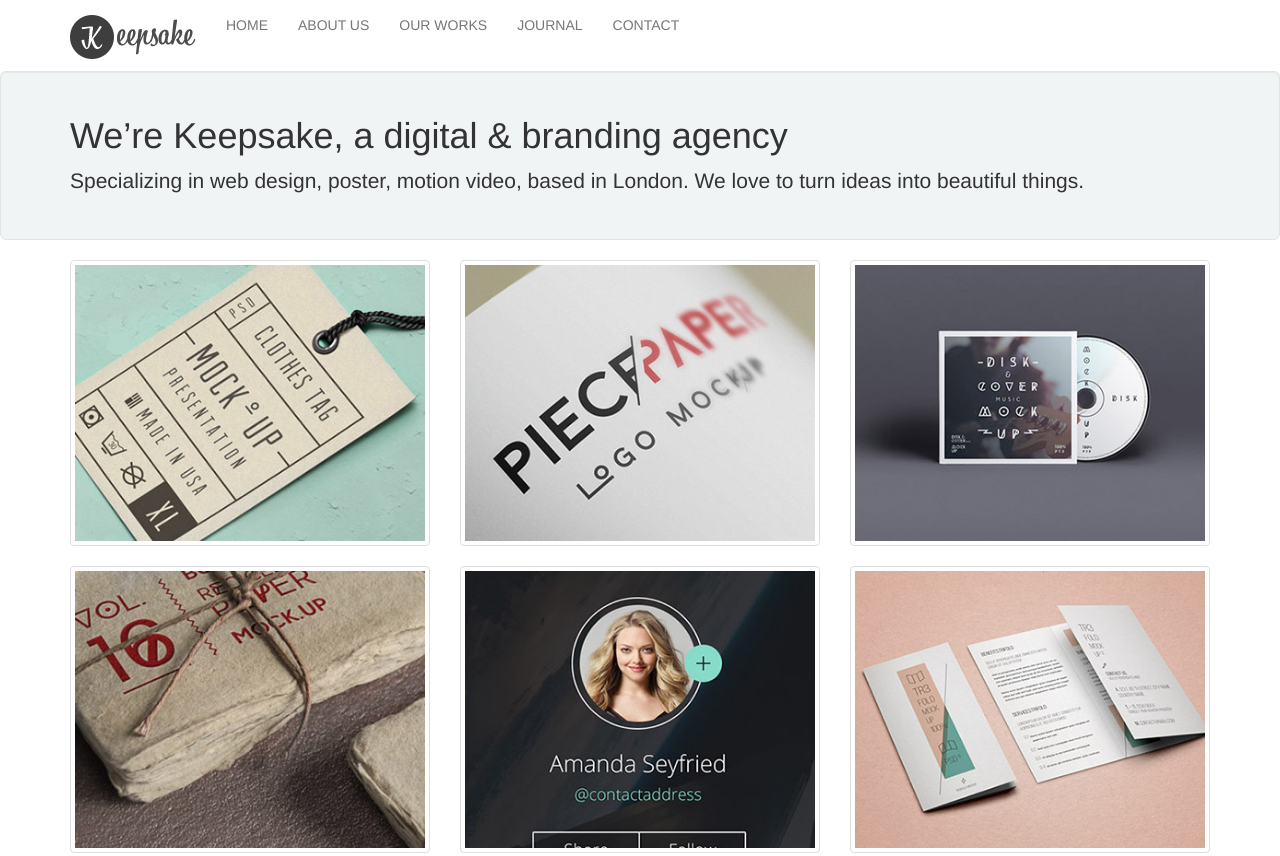
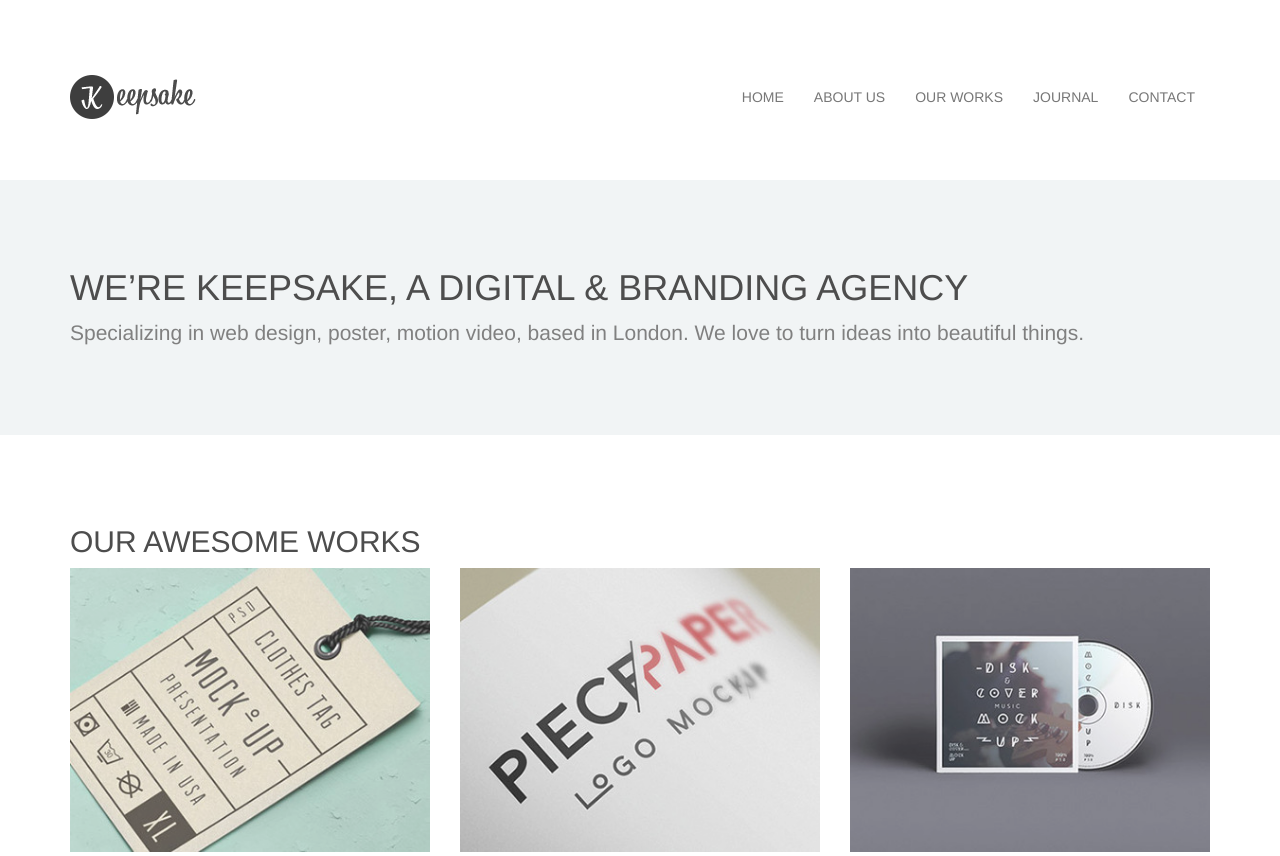
Before and after one commit to owlsky/keepsake, a website: page index.html in a window 1280 px wide. Shown: the top 856 px of the page. Drawn offline with nearby package versions, Linux system fonts and the light colour scheme.

Commit message:
almost finish

```diff
--- a/index.html
+++ b/index.html
@@ -47,7 +47,7 @@
 
 
     <!-- Intro -->
-    <section class="well well-lg t-intro">
+    <section class="t-intro">
       <div class="container">
         <div class="row">
           <div class="col-md-12">
@@ -62,6 +62,11 @@
     <!-- Portfolio -->
     <section>
       <div class="container">
+        <div class="row">
+          <div class="col-md-12">
+            <h2>Our Awesome Works</h2>
+          </div><!-- /.col-md-12 -->
+        </div><!-- /.row -->
         <div class="row">
           <div class="col-sm-4">
             <a href="#" class="thumbnail">
@@ -137,28 +142,28 @@
             <div class="t-circle">
               <span class="responsive"></span>
             </div>
-            <h3>Motion Video</h3>
+            <h4>Motion Video</h4>
             <p>Aenean lacinia bibendum nulla sed consectetur. Nullam id dolor id nibh ultricies vehicula ut id elit. Sed posuere consectetur.</p>
           </div><!-- /.col-sm-3 -->
           <div class="col-sm-3">
             <div class="t-circle">
               <span class="tv"></span>
             </div>
-            <h3>Print Design</h3>
+            <h4>Print Design</h4>
             <p>Maecenas sed diam eget risus varius blandit amet non magna. Nullam id dolor id nibh ultricies vehiculaelit praesent commodo.</p>
           </div><!-- /.col-sm-3 -->
           <div class="col-sm-3">
             <div class="t-circle">
               <span class="print"></span>
             </div>
-            <h3>Illustration</h3>
+            <h4>Illustration</h4>
             <p>Cum sociis natoque penatibus et  dis parturient montes, nascetur ridiculus mus. Morbi leo risus, porta ac consectetur ac at.</p>
           </div><!-- /.col-sm-3 -->
           <div class="col-sm-3">
             <div class="t-circle">
               <span class="love"></span>
             </div>
-            <h3>web design</h3>
+            <h4>web design</h4>
             <p>Donec elit non mi porta gravida eureget metus. Aenean eu leo quam. Pellentesque ornare sem por quam venenatis vestibulum.</p>
           </div><!-- /.col-sm-3 -->
         </div><!-- /.row -->
@@ -183,7 +188,7 @@
               </div><!-- /.media-left -->
               <div class="media-body">
                 <p>Oct 13, 2014  /  ıdentity</p>
-                <h3 class="media-heading">Sollicitudin Tortor Inceptos</h3>
+                <h4 class="media-heading">Sollicitudin Tortor Inceptos</h4>
                 <p>Maecenas faucibus mollis interdum. Cum sociis natoque penatibus et magnis dis parturient montes, nascetur ridiculus mus. Nullam id dolor id nibh.</p>
               </div><!-- /.media-body -->
             </div><!-- /.media -->
@@ -195,7 +200,7 @@
               </div><!-- /.media-left -->
               <div class="media-body">
                 <p>Oct 23, 2014  /  Brandıng</p>
-                <h3 class="media-heading">Amet Inceptos Fringilla Fusce</h3>
+                <h4 class="media-heading">Amet Inceptos Fringilla Fusce</h4>
                 <p>Maecenas faucibus mollis interdum. Cum sociis natoque penatibus et magnis dis parturient montes, nascetur ridiculus mus. Nullam id dolor id nibh.</p>
               </div><!-- /.media-body -->
             </div><!-- /.media -->
@@ -209,7 +214,7 @@
               </div><!-- /.media-left -->
               <div class="media-body">
                 <p>sep 19, 2014  /  ıdentity</p>
-                <h3 class="media-heading">Cursus Malesuada Justo</h3>
+                <h4 class="media-heading">Cursus Malesuada Justo</h4>
                 <p>Maecenas faucibus mollis interdum. Cum sociis natoque penatibus et magnis dis parturient montes, nascetur ridiculus mus. Nullam id dolor id nibh.</p>
               </div><!-- /.media-body -->
             </div><!-- /.media -->
@@ -221,7 +226,7 @@
               </div><!-- /.media-left -->
               <div class="media-body">
                 <p>sep 27, 2014  /  Brandıng</p>
-                <h3 class="media-heading">Ornare Cursus Bibendum Purus</h3>
+                <h4 class="media-heading">Ornare Cursus Bibendum Purus</h4>
                 <p>Maecenas faucibus mollis interdum. Cum sociis natoque penatibus et magnis dis parturient montes, nascetur ridiculus mus. Nullam id dolor id nibh.</p>
               </div><!-- /.media-body -->
             </div><!-- /.media -->
--- a/sass/base/_base.scss
+++ b/sass/base/_base.scss
@@ -0,0 +1,8 @@
+body {
+  color: $text-color;
+}
+
+#{headings(4)} {
+  color: $heading-color;
+  text-transform: uppercase;
+}
--- a/sass/base/_utilities.scss
+++ /dev/null
@@ -1 +0,0 @@
-@import "compass/utilities/sprites";
--- /dev/null
+++ b/sass/base/_variables.scss
@@ -0,0 +1,2 @@
+$text-color: #808080;
+$heading-color: #4d4d4d;
--- /dev/null
+++ b/sass/layout/_header.scss
@@ -0,0 +1,38 @@
+.navbar {
+  margin-bottom: 0;
+  &-brand {
+    height: 44px;
+    padding-top: 0;
+    padding-bottom: 0;
+  }
+}
+@media (min-width: 768px) {
+  .navbar-nav {
+    float: right;
+  }
+  .navbar-nav > li > a {
+  padding-top: 12px;
+  padding-bottom: 12px;
+  }
+}
+
+.t-header {
+  @media (min-width: 768px) {
+    padding-top: 20px;
+    padding-bottom: 20px;
+  }
+  @media (min-width: 992px) {
+    padding-top: 75px;
+    padding-bottom: 60px;
+  }
+}
+
+@media (max-width: 767px) {
+  .navbar-header {
+    padding-top: 10px;
+    padding-bottom: 10px;
+  }
+  .navbar-brand {
+    margin-top: 3px;
+  }
+}
--- a/sass/modules/_icon.scss
+++ b/sass/modules/_icon.scss
@@ -1,3 +1,5 @@
+@import "compass/utilities/sprites";
+
 // Service Icons
 
 @import "icons/service/*.png";
--- /dev/null
+++ b/sass/modules/_media.scss
@@ -0,0 +1,3 @@
+.media {
+  margin-bottom: 30px;
+}
--- /dev/null
+++ b/sass/modules/_thumbnail.scss
@@ -0,0 +1,14 @@
+.thumbnail {
+  padding: 0;
+  margin-bottom: 30px;
+  border: none;
+  border-radius: 0;
+  img {
+  -webkit-transition: all .3s ease-in-out;
+          transition: all .3s ease-in-out;
+    opacity: .85;
+  }
+  &:hover img {
+    opacity: 1;
+  }
+}
--- a/sass/style.scss
+++ b/sass/style.scss
@@ -1,7 +1,11 @@
 // Base
-@import "base/utilities";
+@import "base/variables";
 @import "base/base";
+// Layout
+@import "layout/header";
 // Modules
 @import "modules/icon";
+@import "modules/thumbnail";
+@import "modules/media";
 // Theme
 @import "theme/theme";
--- a/sass/theme/_theme.scss
+++ b/sass/theme/_theme.scss
@@ -5,6 +5,8 @@
   border-color: transparent;
 }
 .t-intro {
+  margin-bottom: 70px;
+  padding: 68px 0;
   background-color: #f1f4f5;
 }
 .t-circle {
```
Also changed, not shown: css/style.css.
